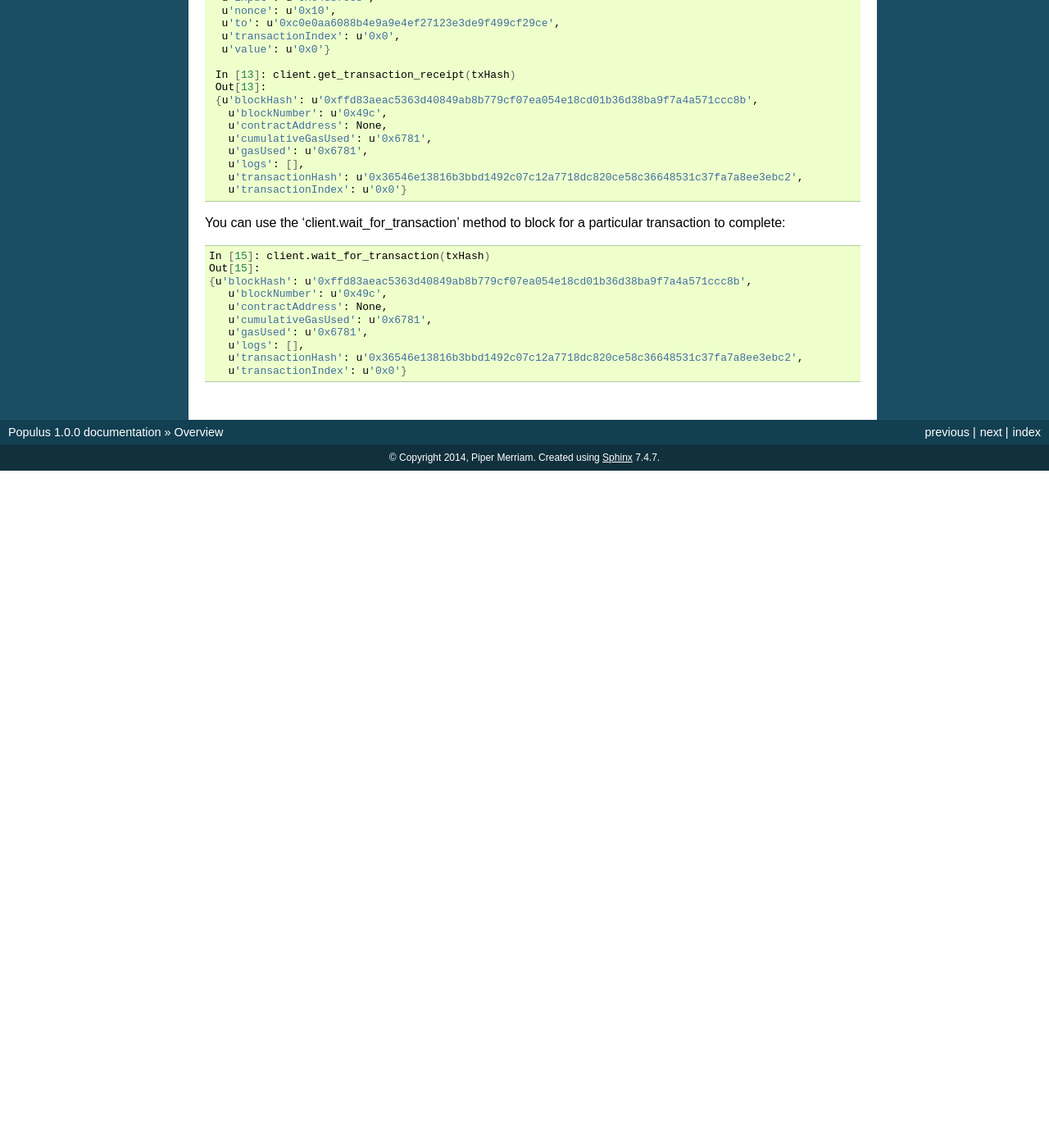
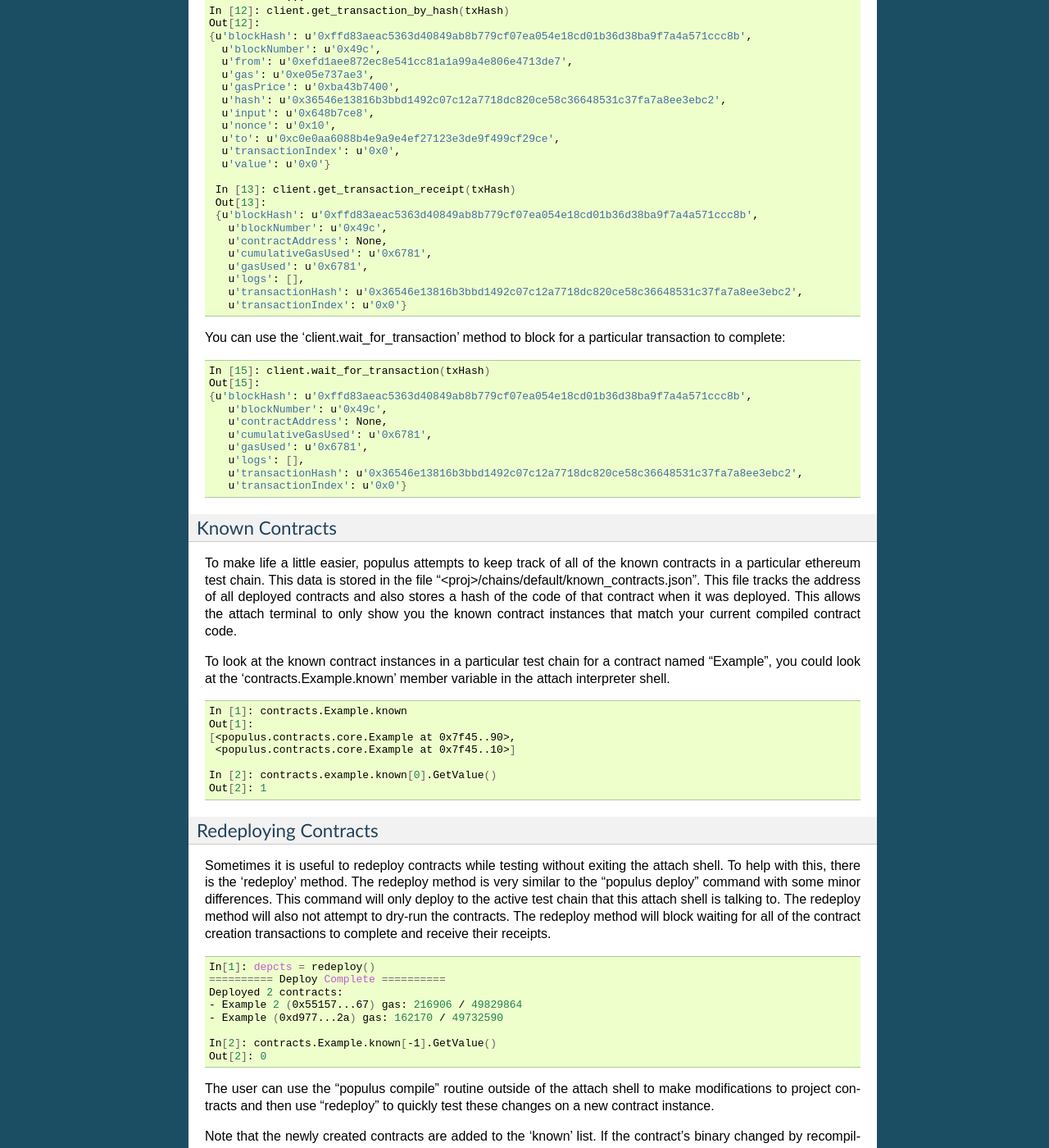
Before and after one commit to ethereum/populus, a Sphinx documentation site: the page built from docs/populus.overview.rst, in a window 1280 px wide and 1400 px high, scrolled down 7932 px. Shown: the whole window at 82% size. Built offline with Sphinx 7.4.7, drawn with Linux system fonts in a browser that asks for light colours; pages that are not in the unit, such as notebooks, are missing from menus; before the commit the page ends 8506 px from its top, so only the background shows below that; some of the changed text lies outside the part shown.

Commit message:
Updated the overview documentation to add the new known contracts and attach shell features

```diff
--- a/docs/populus.overview.rst
+++ b/docs/populus.overview.rst
@@ -231,6 +231,9 @@
       -p, --production               Deploy to a production chain (RPC server must
                                      be run manually)
       --confirm / --no-confirm       Bypass any confirmation prompts
+			--record / --no-record         Record the created contracts in the
+			                               'known_contracts' lists. This only works for
+																		 non-production chains.
       --help                         Show this message and exit.
 
 Running ``$ populus deploy`` will deploy all specifed contracts to either the
@@ -451,8 +454,14 @@
 
     contracts  -> Contract classes
     client     -> Blockchain client (json-rpc)
+    redeploy   -> Method to redeploy project contracts
+                  Example:
+                    deployed_cts = redeploy()
+                    deployed_cts = redeploy(record=False)
+                    deployed_cts = redeploy(contracts = ["Example"])
 
     Contracts: Example
+    Check contracts.<type>.known for deployed contracts.
     In [1]: exp = contracts.Example("0xc0e0aa6088b4e9a9e4ef27123e3de9f499cf29ce", client)
 
     In [2]: exp.GetValue()
@@ -545,3 +554,130 @@
        u'logs': [],
        u'transactionHash': u'0x36546e13816b3bbd1492c07c12a7718dc820ce58c36648531c37fa7a8ee3ebc2',
        u'transactionIndex': u'0x0'}
+
+Known Contracts
+~~~~~~~~~~~~~~~
+
+To make life a little easier, populus attempts to keep track of all of the known contracts in a particular ethereum test chain. This data is stored in the file "<proj>/chains/default/known_contracts.json". This file tracks the address of all deployed contracts and also stores a hash of the code of that contract when it was deployed. This allows the attach terminal to only show you the known contract instances that match your current compiled contract code.
+
+To look at the known contract instances in a particular test chain for a contract named "Example", you could look at the 'contracts.Example.known' member variable in the attach interpreter shell.
+
+.. code-block:: shell
+
+		In [1]: contracts.Example.known
+		Out[1]:
+		[<populus.contracts.core.Example at 0x7f45..90>,
+		 <populus.contracts.core.Example at 0x7f45..10>]
+
+		In [2]: contracts.example.known[0].GetValue()
+		Out[2]: 1
+
+Redeploying Contracts
+~~~~~~~~~~~~~~~~~~~~~
+
+Sometimes it is useful to redeploy contracts while testing without
+exiting the attach shell. To help with this, there is the 'redeploy'
+method. The redeploy method is very similar to the "populus deploy"
+command with some minor differences. This command will only deploy
+to the active test chain that this attach shell is talking to. The
+redeploy method will also not attempt to dry-run the contracts.
+The redeploy method will block waiting for all of the contract
+creation transactions to complete and receive their receipts.
+
+.. code-block:: shell
+
+		In[1]: depcts = redeploy()
+		========== Deploy Complete ==========
+		Deployed 2 contracts:
+		- Example 2 (0x55157...67) gas: 216906 / 49829864
+		- Example (0xd977...2a) gas: 162170 / 49732590
+
+		In[2]: contracts.Example.known[-1].GetValue()
+		Out[2]: 0
+
+
+The user can use the "populus compile" routine outside of the attach
+shell to make modifications to project contracts and then use "redeploy"
+to quickly test these changes on a new contract instance.
+
+Note that the newly created contracts are added to the 'known' list. If
+the contract's binary changed by recompiling with changes, then the list
+will now have only one element.
+
+The 'redeploy' method takes two optional arguments:
+
+*  'record' - Boolean value indicating whether the created contract
+   instances should be stored in the "known_contracts.json"
+   file. The default is True
+*  'contracts' - List of strings indicating the names of the contracts
+   to redeploy. This is useful for only deploying a subset of the
+   projects contracts. The default value is [] which means redeploy
+   all contracts.
+
+Changing Active Chains
+~~~~~~~~~~~~~~~~~~~~~~
+
+When you run an attach shell, you will generally want to run the "populus chain run" command first. This sets up the active chain directory before opening the shell. Additionally, you can change which chain is running during a attach shell session by killing the running chain and start a different one in the same project. For example:
+
+Let's say you start with the default test chain in Terminal #1
+
+.. code-block:: shell
+
+    $> populus chain run
+
+    I1206 17:30:47.452321   39364 database.go:71] Alloted 16MB cache to /home/<user>/test3/chains/default/chaindata
+    I1206 17:30:47.456924   39364 database.go:71] Alloted 16MB cache to /home/<user>/test3/chains/default/dapp
+    I1206 17:30:47.458353   39364 backend.go:159] Protocol Versions: [63 62 61], Network Id: 123456
+
+You then start up the attach shell
+
+.. code-block:: shell
+
+    $> populus attach
+
+    Python: 2.7.6 (default, Jun 22 2015, 17:58:13)
+
+    Populus: v0.6.1
+
+    Project Path: /home/<user>/test3
+
+    contracts  -> Contract classes
+    client     -> Blockchain client (json-rpc)
+    redeploy   -> Method to redeploy project contracts
+                  Example:
+                    deployed_cts = redeploy()
+                    deployed_cts = redeploy(record=False)
+                    deployed_cts = redeploy(contracts = ["Example"])
+
+    Contracts: Example
+    Check contracts.<type>.known for deployed contracts.
+    In[1]: contracts.Example.known[0].GetValue()
+    Out[1]: 0
+
+Now Let's say you want to change over to another test chain to try something without mucking up your default chain state.
+
+.. code-block:: shell
+
+    $> populus chain run newtest
+
+    I1206 17:30:47.452321   39364 database.go:71] Alloted 16MB cache to /home/<user>/test3/chains/newtest/chaindata
+    I1206 17:30:47.456924   39364 database.go:71] Alloted 16MB cache to /home/<user>/test3/chains/newtest/dapp
+    I1206 17:30:47.458353   39364 backend.go:159] Protocol Versions: [63 62 61], Network Id: 123456
+
+
+The attach shell will watch for changes to the active test chain and reinitialize the known contract instances.
+
+.. code-block:: shell
+
+		In[1]: contracts.Example.known[0].GetValue()
+		Out[1]: 0
+
+		In[2]:
+		=========== Active Directory Changed ===========
+		New Active Dir: /home/<user>/test3/chains/newtest
+
+		In[2]: contracts.example.known
+		Out[2]: []
+
+The 'known' list is empty because no contracts have been deployed on this
+new test chain.
```
